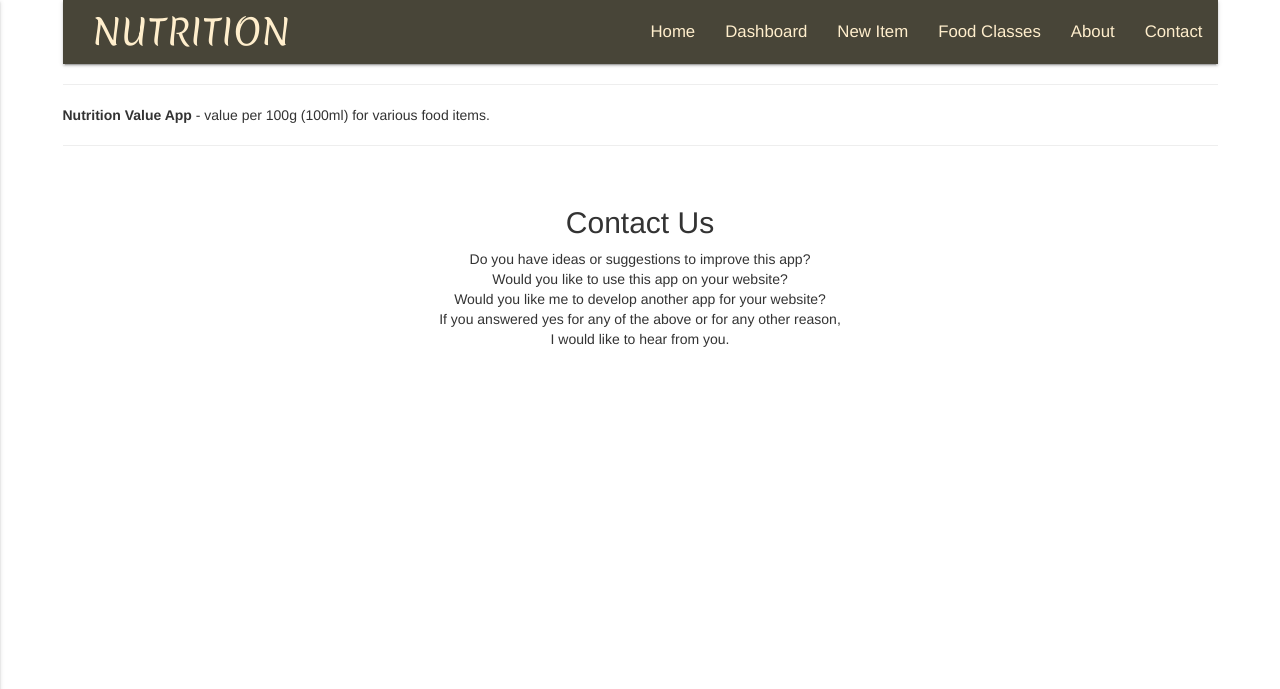
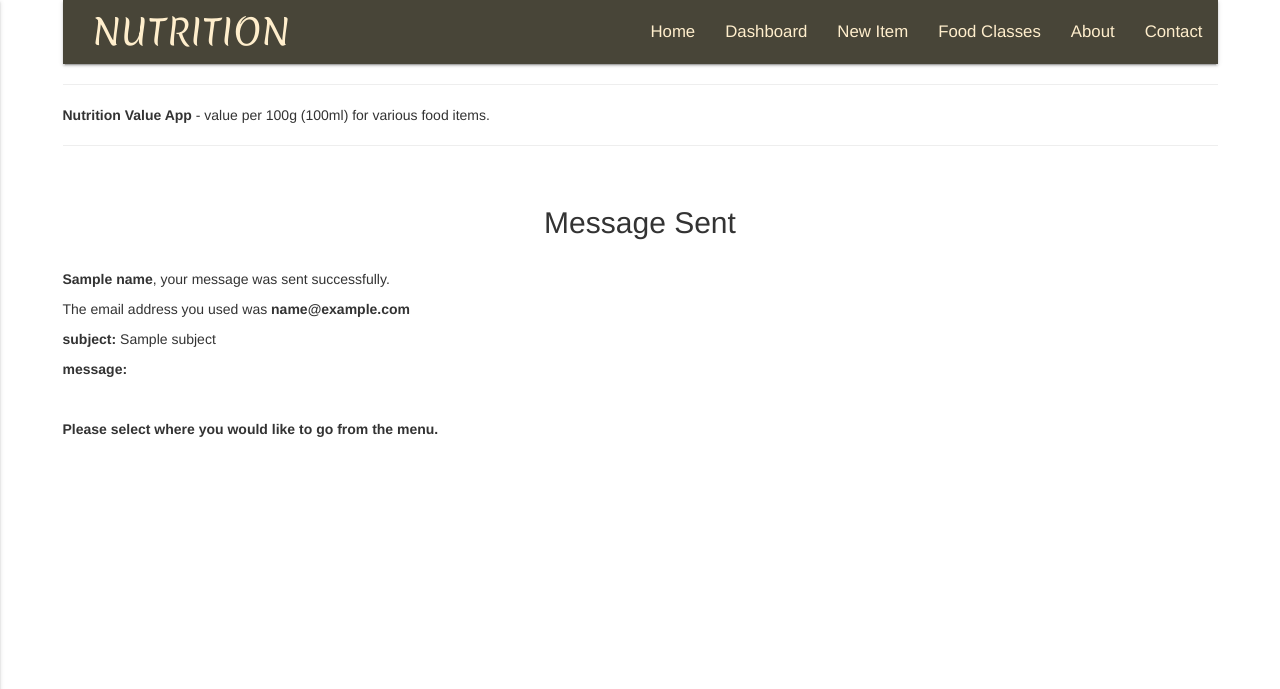
Before and after one commit to abonello/food_nutrition, a Flask app: template templates/message_sent.html in a window 1280 px wide. Shown: the top 689 px of the page. Run offline with Flask 2, Linux system fonts and the light colour scheme; the template is opened without the code that fills it: most values are stand-ins (such as "Sample title", 1, 10 or a date in 2020); some libraries are stand-ins or nearby versions.

Commit message:
message sent template

```diff
--- a/run.py
+++ b/run.py
@@ -320,10 +320,11 @@
         message = request.form['message']
 
         msg = Message(subject, sender=email, recipients=[app.config['MAIL_DEFAULT_SENDER']])
-        msg.body = "{} sent the following message: {}".format(name, message)
+        msg.body = "{} sent the following message through Nutrion website: \n\n{}".format(name, message)
         mail.send(msg)
 
-        return "Peroson is {}. The email you entered is {}. Subject: {}. You said: '{}'.".format(name, email, subject, message)
+        # return "Peroson is {}. The email you entered is {}. Subject: {}. You said: '{}'.".format(name, email, subject, message)
+        return render_template("message_sent.html", name=name, email=email, subject=subject, message=message)
     except Exception as e:
         print(e)
         # return "It looks like the email address you entered is not in a valid format or is blacklisted. Please go back and try again."
--- a/templates/message_sent.html
+++ b/templates/message_sent.html
@@ -4,13 +4,21 @@
     <div class="row">
         <div class="col-md-12">
             <div class="section-title text-center">
-                <h2>Contact Us</h2>
-                <p>Do you have ideas or suggestions to improve this app? <br>
-                Would you like to use this app on your website? <br>
-                Would you like me to develop another app for your website?<br>
-                If you answered yes for any of the above or for any other reason,<br>
-                I would like to hear from you. </p>
+                <h2>Message Sent</h2>
             </div>
         </div>
     </div>
+    <div class="row">
+        <p><strong>{{ name }}</strong>, your message was sent successfully. </p>
+
+        <p>The email address you used was <strong>{{ email }}</strong></p>
+        <p><strong>subject: </strong>{{ subject }}</p>
+        <p><strong>message: </strong><br>{{ message }}</p>
+
+
+    </div>
+    <div class="row">
+        <p></p>
+        <p><strong>Please select where you would like to go from the menu.</strong></p>
+    </div>
 {% endblock %}
```
